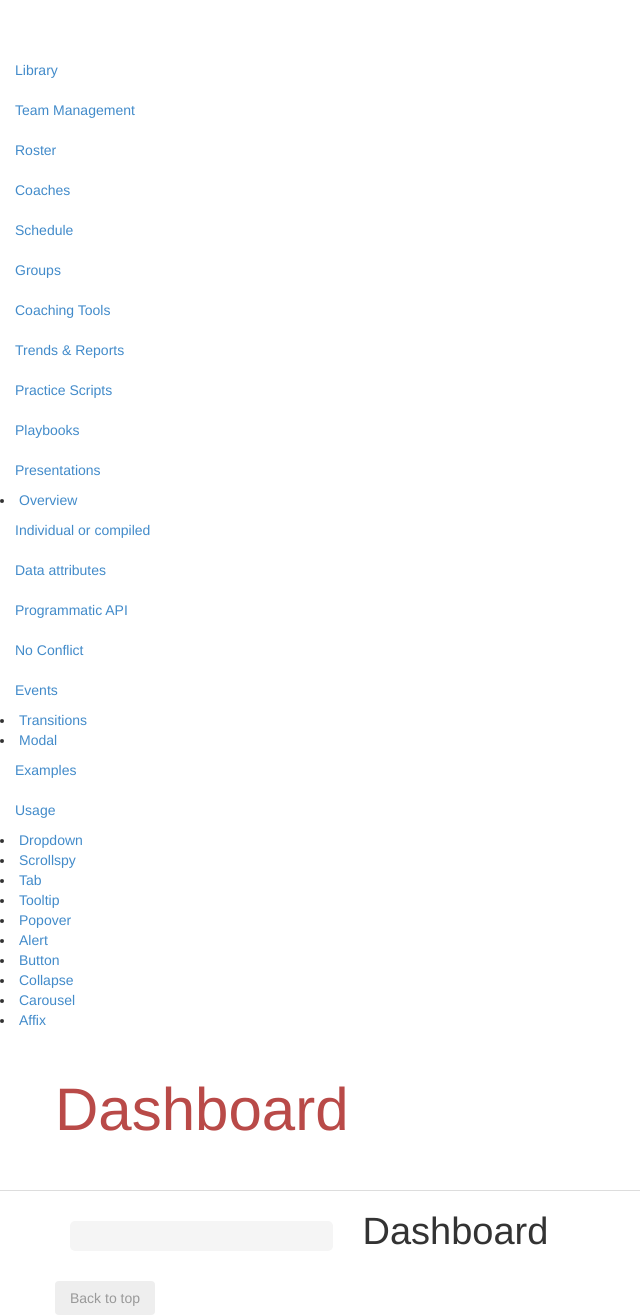
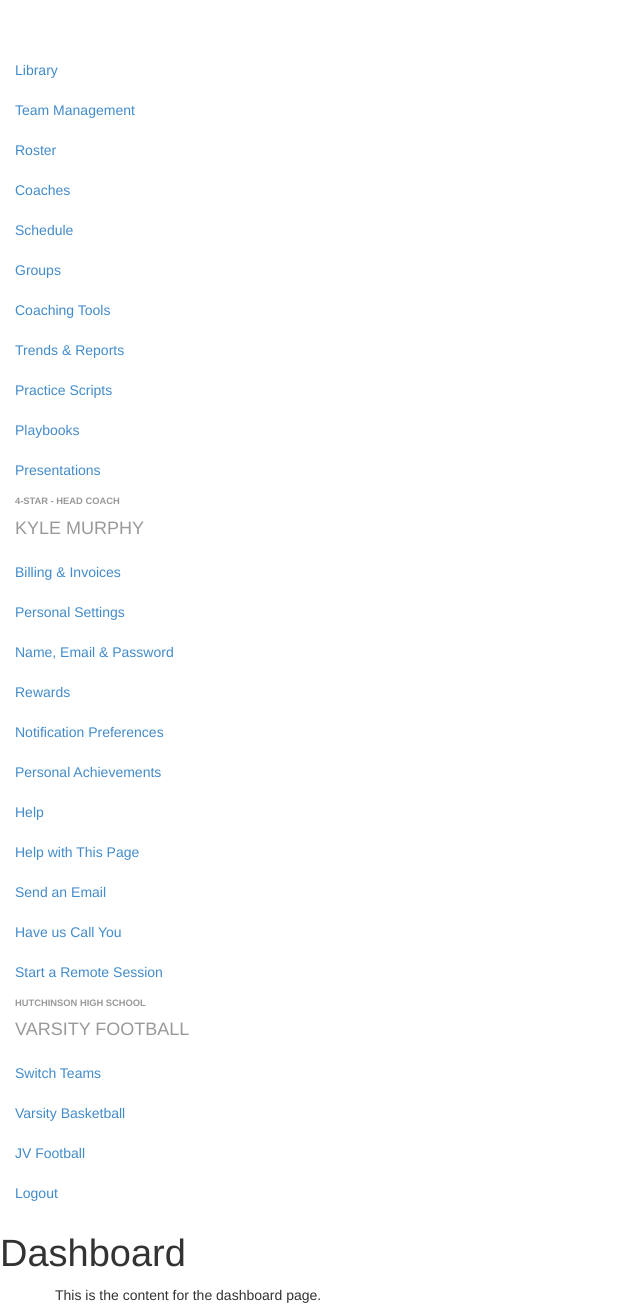
Before and after one commit to noluckmurphy/lduh, a Jekyll site: the page built from index.html, in a window 1280 px wide. Shown: the whole page, without its empty margins (0-640 px from the left). Built offline with Jekyll 4.4.1, drawn with Linux system fonts in a browser that asks for light colours; nearby versions of some CDN libraries.

Commit message:
Getting stuff in place so I don't forget. Stuff is all over the place up in here.

```diff
--- a/_includes/nav-team-user.html
+++ b/_includes/nav-team-user.html
@@ -1,28 +1,47 @@
-<li>
-  <a href="#js-overview">Overview</a>
-  <ul class="nav">
-    <li><a href="#js-individual-compiled">Individual or compiled</a></li>
-    <li><a href="#js-data-attributes">Data attributes</a></li>
-    <li><a href="#js-programmatic-api">Programmatic API</a></li>
-    <li><a href="#js-noconflict">No Conflict</a></li>
-    <li><a href="#js-events">Events</a></li>
+<nav class="nav-side nav-main">
+  <header class="nav-header">
+    <small>4-Star - Head Coach</small>
+    <h4>Kyle Murphy</h4>
+  </header>
+
+  <ul class="nav nav-l1">
+    <li>
+      <a href="/account/billing/">Billing &amp; Invoices</a>
+    </li>
+    <li>
+      <a href="/account/">Personal Settings</a>
+      <ul class="nav nav-l2">
+        <li><a href="/account/profile/">Name, Email &amp; Password</a></li>
+        <li><a href="/account/rewards/">Rewards</a></li>
+        <li><a href="/account/notification-preferences/">Notification Preferences</a></li>
+      </ul>
+    </li>
+    <li>
+      <a href="/account/achievements/">Personal Achievements</a>
+    </li>
+    <li>
+      <a href="/help/">Help</a>
+      <ul class="nav nav-l2">
+        <li><a href="/help/this-page/">Help with This Page</a></li>
+        <li><a href="/help/email/">Send an Email</a></li>
+        <li><a href="/help/call/">Have us Call You</a></li>
+        <li><a href="/help/remote/">Start a Remote Session</a></li>
+      </ul>
+    </li>
   </ul>
-</li>
-<li><a href="#transitions">Transitions</a></li>
-<li>
-  <a href="#modals">Modal</a>
-  <ul class="nav">
-    <li><a href="#modals-examples">Examples</a></li>
-    <li><a href="#modals-usage">Usage</a></li>
+
+  <header class="nav-header">
+    <small>Hutchinson High School</small>
+    <h4>Varsity Football</h4>
+  </header>
+  <ul class="nav nav-l1">
+    <li>
+      <a href="/switch-teams/">Switch Teams</a>
+      <ul class="nav nav-l2">
+        <li><a href="/switch-teams/">Varsity Basketball</a></li>
+        <li><a href="/switch-teams/">JV Football</a></li>
+      </ul>
+    </li>
+    <li><a href="/logout/">Logout</a></li>
   </ul>
-</li>
-<li><a href="#dropdowns">Dropdown</a></li>
-<li><a href="#scrollspy">Scrollspy</a></li>
-<li><a href="#tabs">Tab</a></li>
-<li><a href="#tooltips">Tooltip</a></li>
-<li><a href="#popovers">Popover</a></li>
-<li><a href="#js-alerts">Alert</a></li>
-<li><a href="#js-buttons">Button</a></li>
-<li><a href="#collapse">Collapse</a></li>
-<li><a href="#carousel">Carousel</a></li>
-<li><a href="#affix">Affix</a></li>
+</nav>
--- a/_layouts/default.html
+++ b/_layouts/default.html
@@ -11,32 +11,11 @@
     {% include nav-team-user.html %}
 
     <!-- Docs page layout -->
-    <div class="bs-header">
+    <h1>{{ page.title }}</h1>
+    <div class="meat">
       <div class="container">
-        <h1>{{ page.title }}</h1>
-        <p>{{ page.lead }}</p>
+        {{ content }}
       </div>
-    </div>
-
-    <div class="container bs-docs-container">
-      <div class="row">
-        <div class="col col-lg-3">
-          <div class="bs-sidebar">
-            <ul class="nav bs-sidenav">
-
-            </ul>
-          </div>
-        </div>
-        <div class="col col-lg-9">
-          {{ content }}
-        </div>
-      </div>
-
-      <!-- Quick back to top -->
-      <a href="#" class="bs-top">
-        Back to top
-      </a>
-
     </div>
 
     <!-- JS and analytics only. -->
--- a/index.html
+++ b/index.html
@@ -3,7 +3,4 @@ layout: default
 title: Dashboard
 ---
 
-<div class="meat" id="{{ page.slug }}">
-  <h1>Dashboard</h1>
-
-</div>
+<p>This is the content for the dashboard page.</p>
```
